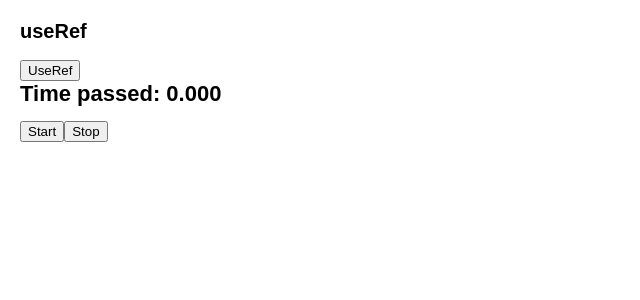
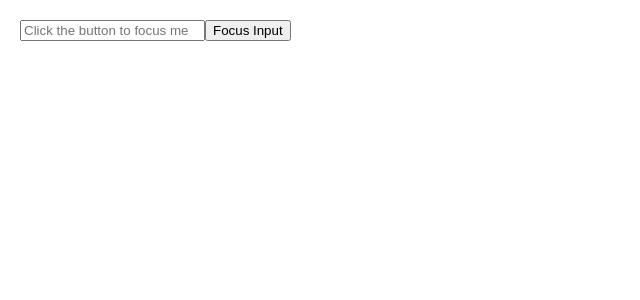
Before and after one commit to mehedihasanshohan/declaration-react, a React (Vite) app: page / in a window 1280 px wide. Shown: the top 300 px of the page, without its empty margins (0-640 px from the left). Built offline with nearby package versions, Linux system fonts and the light colour scheme.

Commit message:
useref access nodes

```diff
--- a/src/App.jsx
+++ b/src/App.jsx
@@ -8,6 +8,7 @@
 import Ref from './component/Ref'
 import Stopwatch from './component/StopWatch'
 import Travel from './component/Travel'
+import FocusInput from './component/FocusInput'
 import './style.css'
 
 
@@ -23,8 +24,9 @@
         {/* <Mirror></Mirror> */}
         {/* <Travel></Travel> */}
         {/* <Accordion></Accordion> */}
-        <Ref></Ref>
-        <Stopwatch></Stopwatch>
+        {/* <Ref></Ref> */}
+        {/* <Stopwatch></Stopwatch> */}
+        <FocusInput></FocusInput>
     </>
   )
 }
--- /dev/null
+++ b/src/component/FocusInput.jsx
@@ -0,0 +1,21 @@
+import { useRef } from 'react';
+
+function FocusInput() {
+  // Step 1: Create a ref for the input element
+  const inputRef = useRef(null);
+
+  // Step 2: Function to focus the input when the button is clicked
+  const handleFocus = () => {
+    inputRef.current.focus(); // Accesses the input element and focuses it
+  };
+
+  return (
+    <div>
+      {/* Step 3: Attach the ref to the input element */}
+      <input ref={inputRef} type="text" placeholder="Click the button to focus me" />
+      <button onClick={handleFocus}>Focus Input</button>
+    </div>
+  );
+}
+
+export default FocusInput;
```
